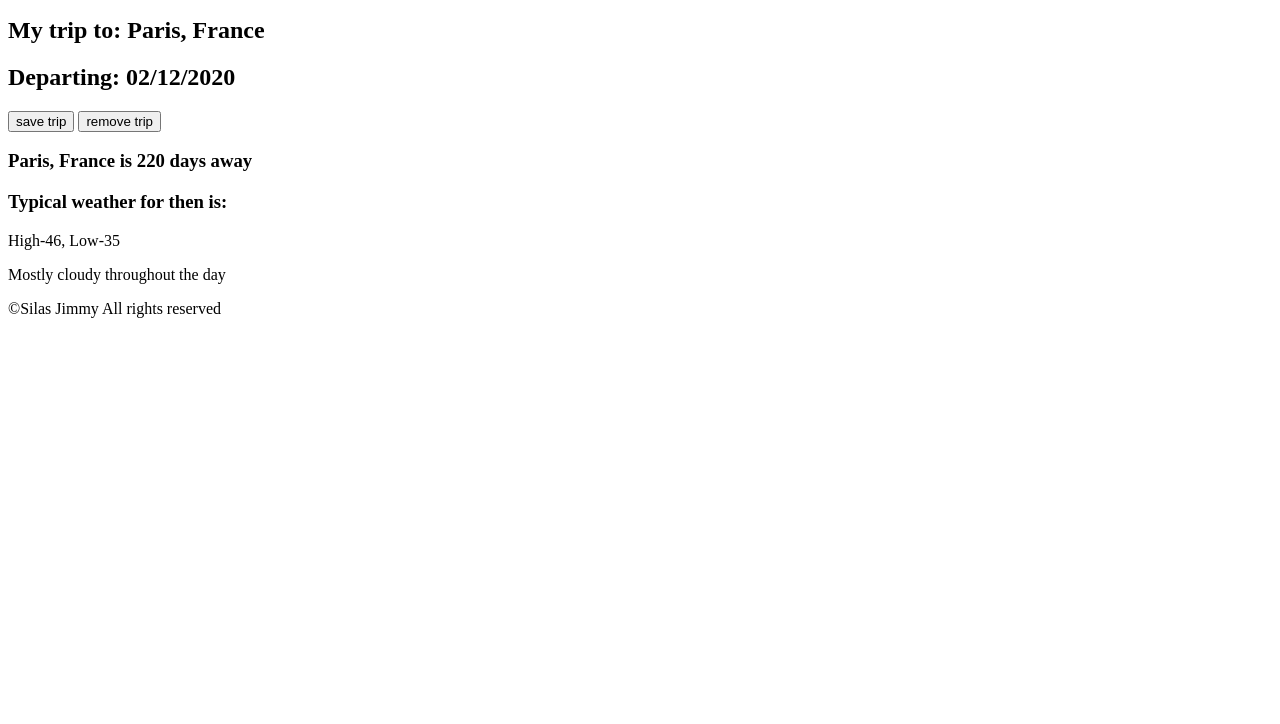
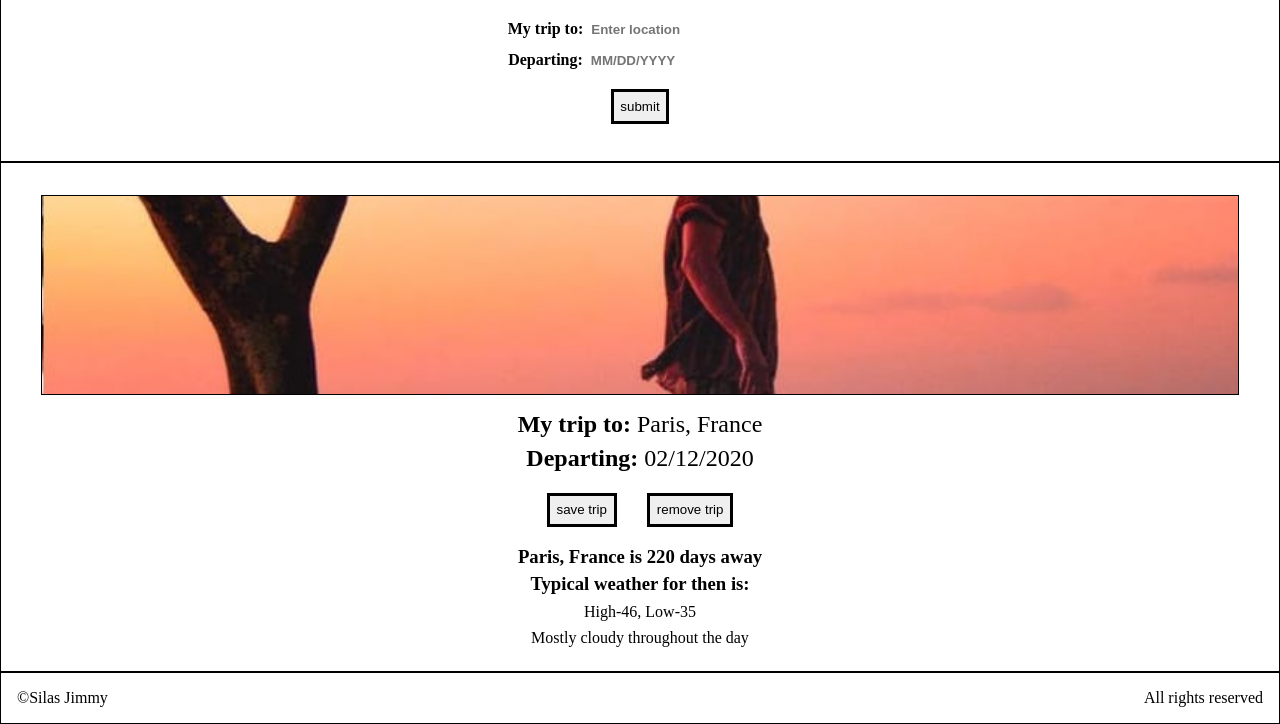
Before and after one commit to silasjimmy/Travel-web-app, a website built with webpack: page src/client/views/index.html in a window 1280 px wide. Shown: the part 125-849 px from the top of the page. Before the commit the page ends 800 px from the top, so only its background shows below. Built offline with nearby package versions, Linux system fonts and the light colour scheme.

Commit message:
refactor: Start creating app UI

```diff
--- a/src/client/index.js
+++ b/src/client/index.js
@@ -1 +1,3 @@
 import "./sass/defaults.scss"
+import "./sass/form.scss"
+import "./sass/results.scss"
--- a/src/client/sass/defaults.scss
+++ b/src/client/sass/defaults.scss
@@ -0,0 +1,77 @@
+.border {
+  border: 1px solid black;
+}
+
+* {
+  box-sizing: border-box;
+}
+
+body {
+  margin: 0;
+  min-height: 100vh;
+
+  header {
+    text-align: center;
+    padding: 1em 0;
+
+    h1 {
+      text-transform: capitalize;
+    }
+  }
+
+  h2 {
+    margin: 0.3em 0;
+
+    span {
+      font-weight: lighter;
+    }
+  }
+
+  h3 {
+    margin: 0.3em 0;
+  }
+
+  p {
+    margin: 0.5em 0;
+  }
+
+  input[type="text"] {
+    border: none;
+    padding: 0.6em 0.3em;
+
+    &:focus {
+      border-bottom: 1px solid black;
+      outline: none;
+    }
+  }
+
+  img {
+    width: 100%;
+    height: 100%;
+    object-fit: cover;
+  }
+
+  label {
+    font-weight: bold;
+  }
+
+  ::placeholder {
+    font-weight: bold;
+  }
+
+  input[type="submit"], button {
+    text-transform: lowercase;
+    padding: 0.5em;
+    border: 3px solid;
+    margin: 1em;
+  }
+
+  footer {
+    position: relative;
+    bottom: 0;
+    width: 100%;
+    padding: 1em;
+    display: flex;
+    justify-content: space-between;
+  }
+}
--- a/src/client/sass/form.scss
+++ b/src/client/sass/form.scss
@@ -0,0 +1,4 @@
+.form__section {
+  padding: 1.5em 0;
+  text-align: center;
+}
--- a/src/client/sass/results.scss
+++ b/src/client/sass/results.scss
@@ -0,0 +1,8 @@
+.results__section {
+  text-align: center;
+  padding: 1em 0;
+
+  figure {
+    height: 200px;
+  }
+}
--- a/src/client/views/index.html
+++ b/src/client/views/index.html
@@ -6,11 +6,11 @@
     <title>Travel web app</title>
   </head>
   <body>
-    <header>
+    <header class="border">
       <h1>travel planner</h1>
     </header>
     <main>
-      <section class="form__section">
+      <section class="form__section border">
         <form>
           <div class="input__field">
             <label for="location">My trip to:</label>
@@ -20,11 +20,14 @@
             <label for="date">Departing:</label>
             <input type="text" name="date" placeholder="MM/DD/YYYY">
           </div>
+          <div class="submit">
+            <input type="submit" name="submit" value="Submit">
+          </div>
         </form>
       </section>
-      <section class="results__section">
-        <figure>
-          <!-- <img src="#" alt="city image"> -->
+      <section class="results__section border">
+        <figure class="border">
+          <img src="sample.jpg" alt="city image">
         </figure>
         <div class="plan">
           <h2>My trip to: <span id="city">Paris, France</span></h2>
@@ -47,7 +50,7 @@
         <!-- TODO:  -->
       </section>
     </main>
-    <footer>
+    <footer class="border">
       <span>&copySilas Jimmy</span>
       <span>All rights reserved</span>
     </footer>
--- a/webpack.dev.js
+++ b/webpack.dev.js
@@ -1,7 +1,7 @@
 const path = require('path')
 const webpack = require('webpack')
 const HtmlWebPackPlugin = require("html-webpack-plugin")
-// const { CleanWebpackPlugin } = require('clean-webpack-plugin')
+const { CleanWebpackPlugin } = require('clean-webpack-plugin')
 
 module.exports = {
     entry: './src/client/index.js',
@@ -11,32 +11,32 @@ module.exports = {
     // },
     mode: 'development',
     devtool: 'inline-source-map',
-    // module: {
-    //     rules: [
-    //         {
-    //             test: '/\.js$/',
-    //             exclude: /node_modules/,
-    //             loader: "babel-loader"
-    //         },
-    //         {
-    //             test: /\.scss$/,
-    //             use: [ 'style-loader', 'css-loader', 'sass-loader' ]
-    //         }
-    //     ]
-    // },
+    module: {
+        rules: [
+            // {
+            //     test: '/\.js$/',
+            //     exclude: /node_modules/,
+            //     loader: "babel-loader"
+            // },
+            {
+                test: /\.scss$/,
+                use: [ 'style-loader', 'css-loader', 'sass-loader' ]
+            }
+        ]
+    },
     plugins: [
         new HtmlWebPackPlugin({
             template: "./src/client/views/index.html",
             filename: "./index.html",
         }),
-        // new CleanWebpackPlugin({
-        //     // Simulate the removal of files
-        //     dry: true,
-        //     // Write Logs to Console
-        //     verbose: true,
-        //     // Automatically remove all unused webpack assets on rebuild
-        //     cleanStaleWebpackAssets: true,
-        //     protectWebpackAssets: false
-        // })
+        new CleanWebpackPlugin({
+            // Simulate the removal of files
+            dry: true,
+            // Write Logs to Console
+            verbose: true,
+            // Automatically remove all unused webpack assets on rebuild
+            cleanStaleWebpackAssets: true,
+            protectWebpackAssets: false
+        })
     ]
 }
```
Also changed, not shown: src/client/views/sample.jpg (added).
